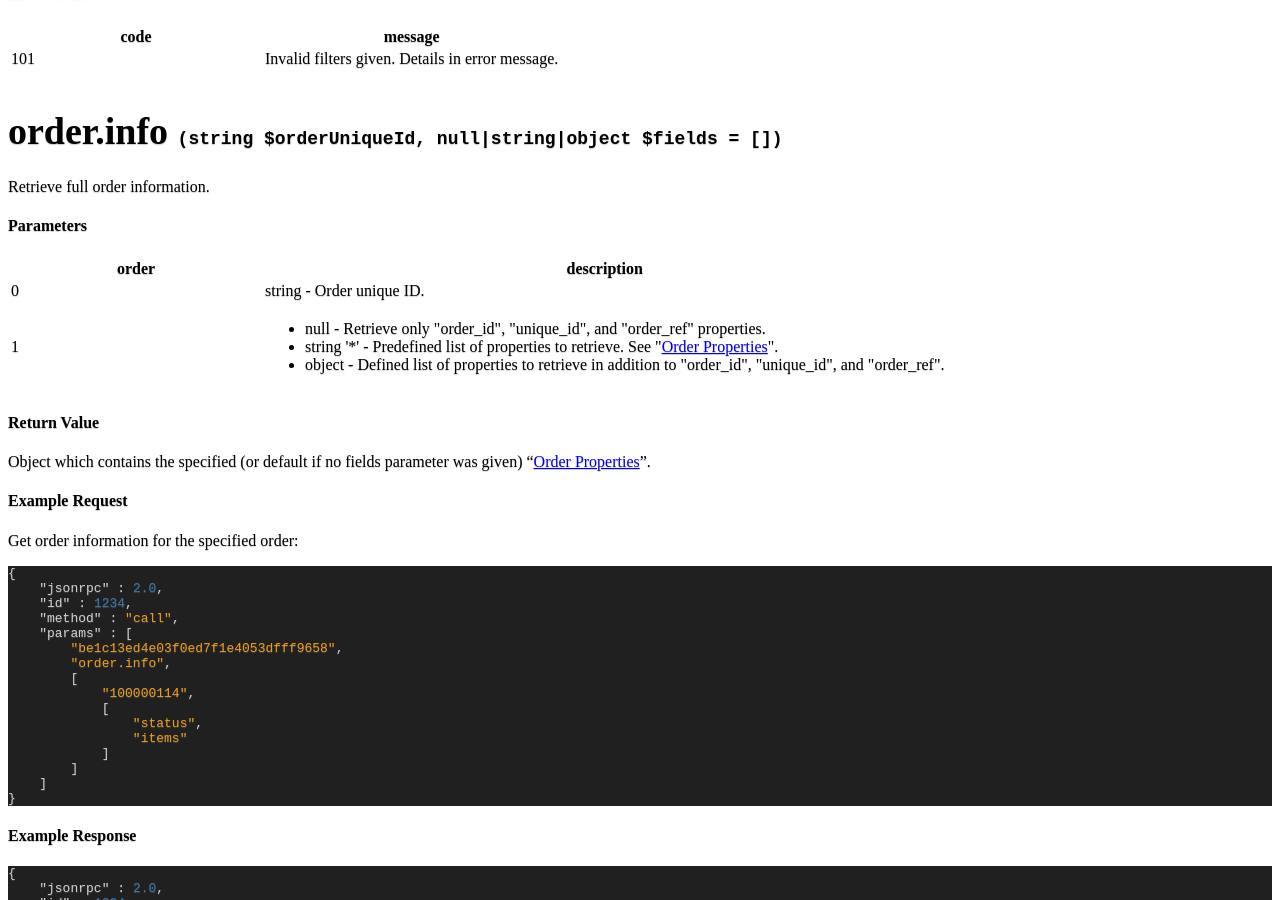
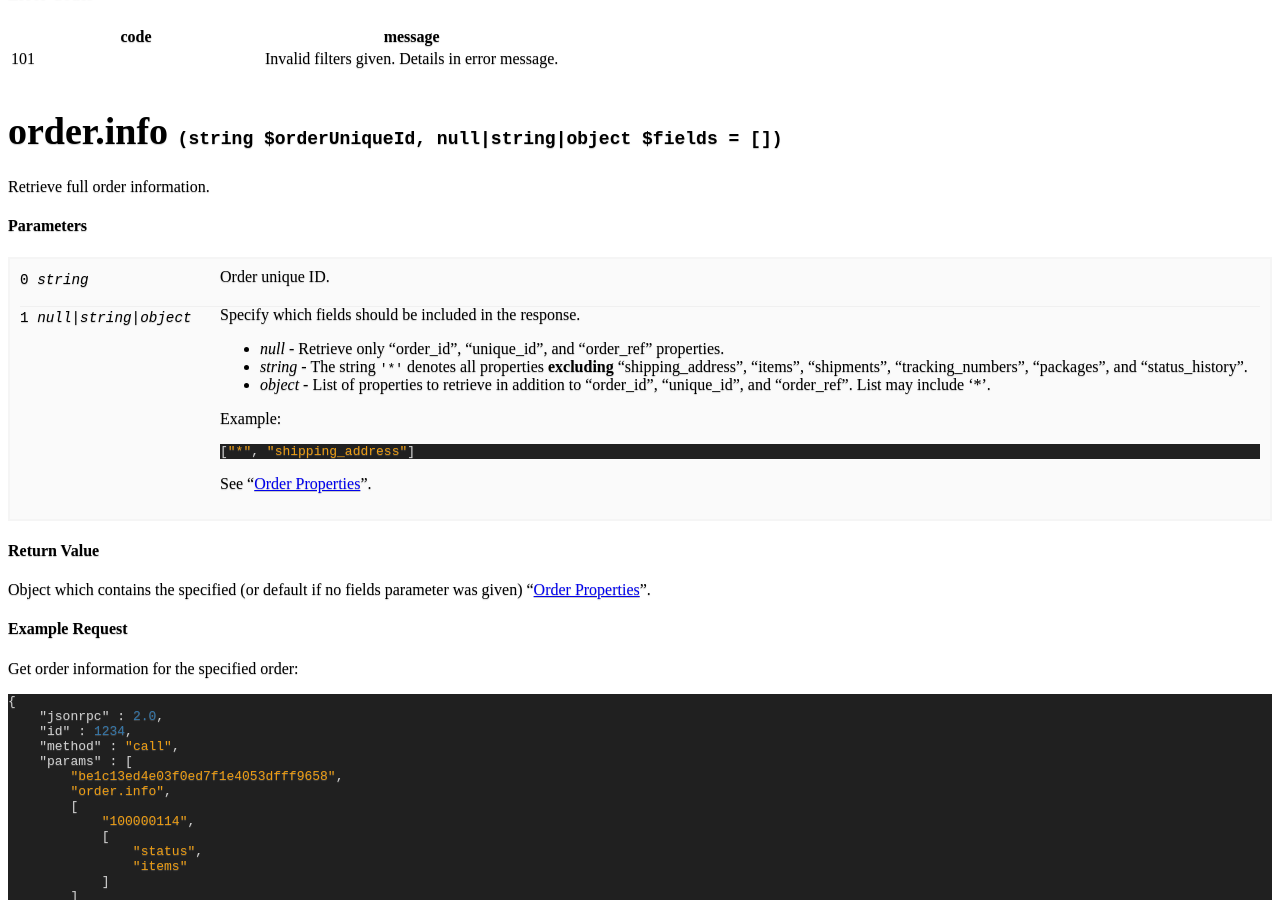
Before and after one commit to ShipStream/shipstream.github.io, a Jekyll site: the page built from _posts/2014-07-25-order.md, in a window 1280 px wide and 900 px high, scrolled down 7971 px. Built offline with Jekyll 4.4.1, drawn with Linux system fonts in a browser that asks for light colours; a style sheet for code colours, icons or effects is not loaded; some of the changed text lies outside the part shown.

Commit message:
Update list of attributes not included with * fields.

````diff
--- a/_posts/2014-07-25-order.md
+++ b/_posts/2014-07-25-order.md
@@ -356,7 +356,7 @@ Retrieve list of orders by filters. Order data can be customized by specifying p
 : Specify which fields should be included in the response.
 
   * _null_ - Retrieve only "order_id", "unique_id", and "order_ref" properties.
-  * _string_ - The string `'*'` denotes all properties excluding "shipping_address", "items", "tracking_numbers" and "status_history".
+  * _string_ - The string `'*'` denotes all properties **excluding** "shipping_address", "items", "shipments", "tracking_numbers", "packages", and "status_history".
   * _object_ - List of properties to retrieve in addition to "order_id", "unique_id", and "order_ref". List may include '*'.
 
   Example:
@@ -508,23 +508,24 @@ Retrieve full order information.
 
 #### Parameters
 
-<table class="table">
-<thead><tr><th>order</th><th>description</th></tr></thead>
-<tbody>
-    <tr>
-        <td>0</td>
-        <td>string - Order unique ID.</td>
-    </tr>
-    <tr>
-        <td>1</td>
-        <td><ul>
-        <li>null - Retrieve only "order_id", "unique_id", and "order_ref" properties.</li>
-        <li>string '*' - Predefined list of properties to retrieve. See "<a href="#order_properties">Order Properties</a>".</li>
-        <li>object - Defined list of properties to retrieve in addition to "order_id", "unique_id", and "order_ref".</li>
-        </ul></td>
-    </tr>
-</tbody>
-</table>
+0 _string_
+: Order unique ID.
+
+1 _null|string|object_
+: Specify which fields should be included in the response.
+
+  * _null_ - Retrieve only "order_id", "unique_id", and "order_ref" properties.
+  * _string_ - The string `'*'` denotes all properties **excluding** "shipping_address", "items", "shipments", "tracking_numbers", "packages", and "status_history".
+  * _object_ - List of properties to retrieve in addition to "order_id", "unique_id", and "order_ref". List may include '*'.
+
+  Example:
+
+  ```json
+  ["*", "shipping_address"]
+  ```
+
+  See "[Order Properties](#order_properties)".
+{:.code-defs}
 
 #### Return Value
 
@@ -1000,6 +1001,10 @@ Attempt to cancel all items on an order:
         <td>Order declared value. Only the order declared value or order item unit declared value may be specified, but not both.</td>
     </tr>
     <tr>
+        <th>tpb_group_id</th>
+        <td>The ID number of a <a href="/ref/third-party-billing-group.html">Third Party Billing Account Group</a>.</td>
+    </tr>
+    <tr>
         <th>created_at</th>
         <td>Date and time when the order was created in ISO 8601 format.</td>
     </tr>
@@ -1034,10 +1039,6 @@ Attempt to cancel all items on an order:
     <tr>
         <th>status_history</th>
         <td>Array of history statuses. See "<a href="#status_history">Status History</a>".</td>
-    </tr>
-    <tr>
-        <th>tpb_group_id</th>
-        <td>The ID number of a <a href="/ref/third-party-billing-group.html">Third Party Billing Account Group</a>.</td>
     </tr>
 </tbody>
 </table>
````
